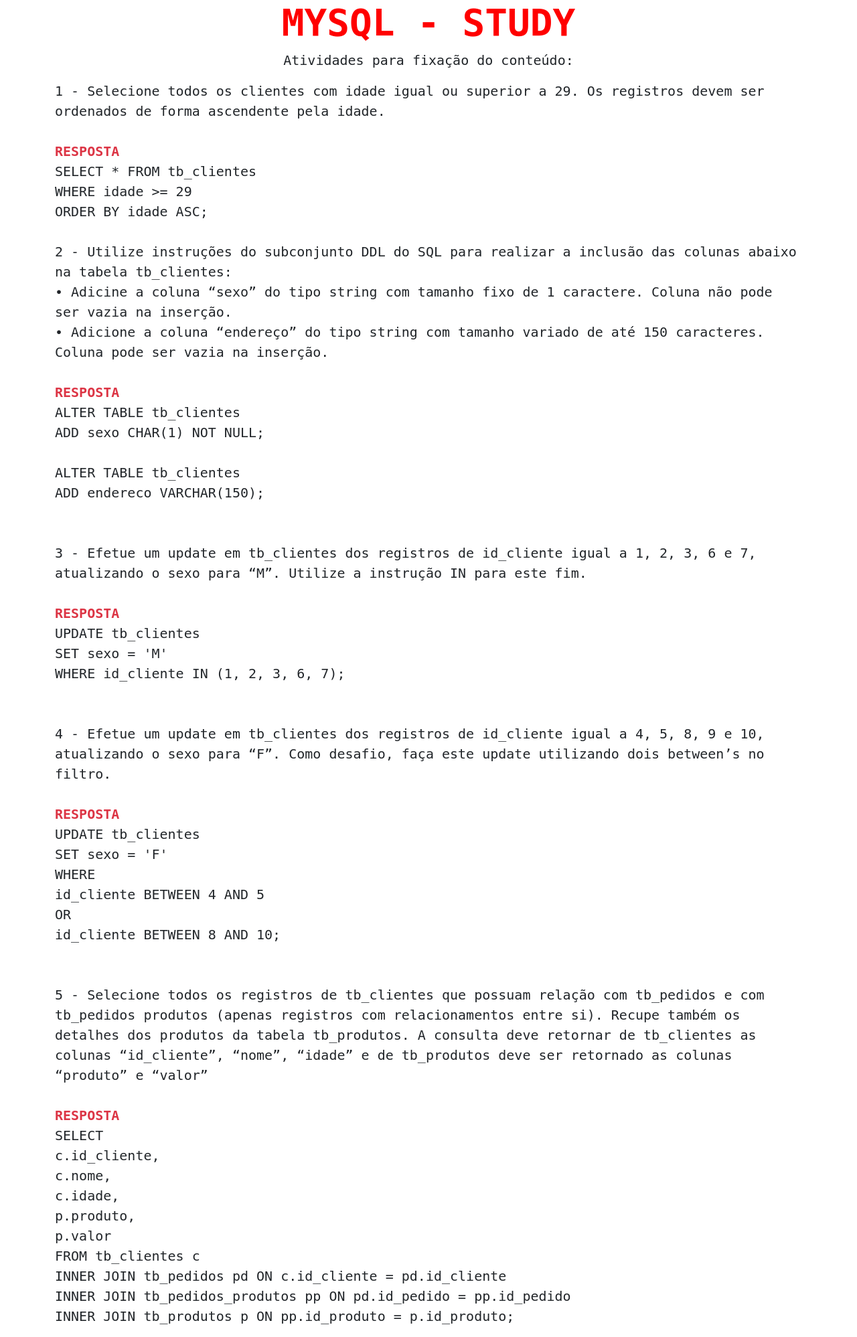
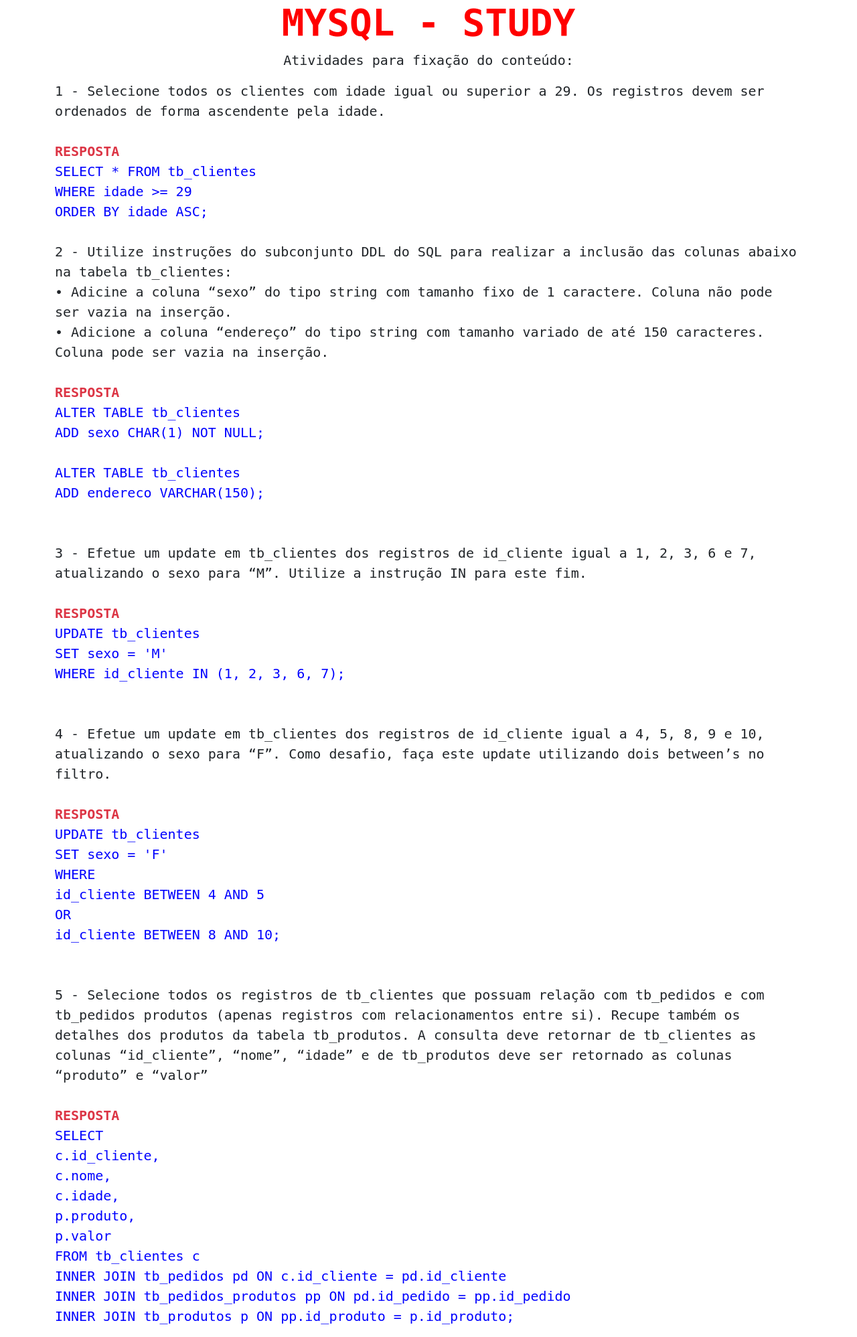
Before and after one commit to DanAntunes/mysql_study, a PHP site: page /class/atividade/index.html in a window 1280 px wide. Shown: the whole page at 67% size. Run offline with PHP 8.4, Linux system fonts and the light colour scheme.

Commit message:
refactor(styles): adicionar regra para span
- Adicionada nova declaração para os elementos span definindo cor azul.

```diff
--- a/src/assets/css/styles.css
+++ b/src/assets/css/styles.css
@@ -11,3 +11,7 @@ h1 {
 p {
  font-weight: 525 !important;
 }
+
+span {
+  color: blue;
+}
```
